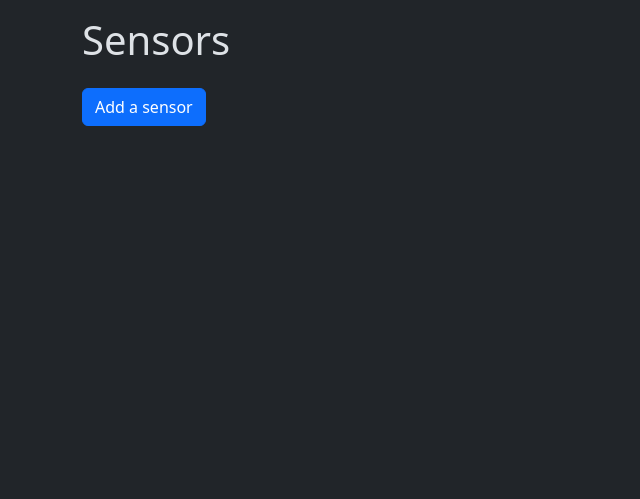
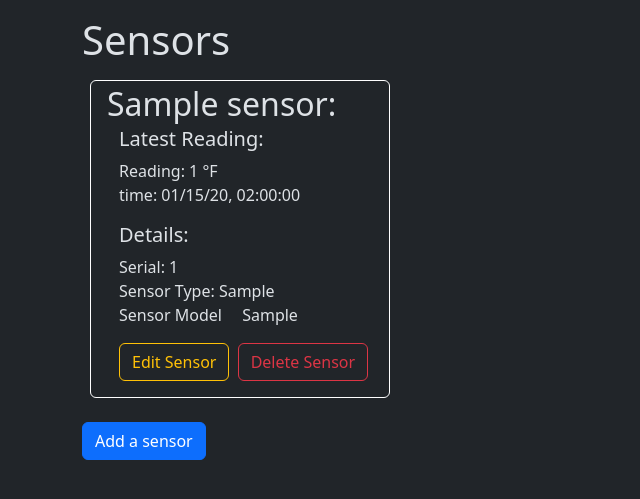
Before and after one commit to dmcgrandle/coolio, a Flask app: page /sensors/ in a window 1280 px wide. Shown: the part 56-555 px from the top of the page, without its empty margins (0-640 px from the left). Run offline with Flask 3, Linux system fonts and the light colour scheme; tables that the repository leaves empty hold one stand-in row (values such as "Sample post"); some libraries are stand-ins or nearby versions.

Commit message:
sensors update

```diff
--- a/app/sensors/forms.py
+++ b/app/sensors/forms.py
@@ -12,8 +12,10 @@ class EditSensorForm(FlaskForm):
 
 class SensorForm(FlaskForm):
     name = IntegerField('Temp', validators=[DataRequired()])
+    reading = StringField('Reading')
+    timestamp = StringField('Time of Reading')
     serial = StringField('Serial')
     type = StringField('Sensor Type')
     model = StringField('Sensor Model')
-    edit = SubmitField('Edit Fan', render_kw={'class': 'btn btn-outline-warning'})
-    delete = SubmitField('Delete Fan', render_kw={'class': 'btn btn-outline-danger'})
+    edit = SubmitField('Edit Sensor', render_kw={'class': 'btn btn-outline-warning'})
+    delete = SubmitField('Delete Sensor', render_kw={'class': 'btn btn-outline-danger'})
--- a/app/sensors/routes.py
+++ b/app/sensors/routes.py
@@ -1,18 +1,14 @@
+import pytz
 from flask import render_template, flash, redirect, url_for, request
 from urllib.parse import urlsplit
 import sqlalchemy as sa
 from app import db
 from app.sensors import bp
 from app.sensors.forms import EditSensorForm, SensorForm
-from app.sensors.models import TempSensor
+from app.sensors.models import TempSensor, TempReading
 
 @bp.route('/', methods=['GET', 'POST'])
 def sensors_index():
-    temps = [
-        {'name': 'Outside HP Room', 'tempF': '65'},
-        {'name': 'Back of Cabinet', 'tempF': '80'},
-        {'name': 'By Dreamwall', 'tempF': '72'},
-    ]
     sensors = TempSensor.query.all()
     if sensors.__len__() == 0:
       return redirect(url_for('sensors.new_sensor'))
@@ -21,8 +17,31 @@ def sensors_index():
       for sensor in sensors:
         if sensor.name == form.name.data:
           if form.edit.data == True:
-             return redirect(url_for('sensors.new_sensor')+'?name='+sensor.name)
-    return render_template('sensors_index.html', form=form, sensors=sensors)
+            return redirect(url_for('sensors.new_sensor')+'?name='+sensor.name)
+          elif form.delete.data == True:
+            db.session.delete(sensor)
+            db.session.commit()
+            flash('Sensor {} DELETED!'.format(form.name.data))
+            return redirect(url_for('sensors.sensors_index'))
+          else:
+            pass #todo: implement error conditions
+    else: #request.method == 'GET'
+       pass
+    forms = []
+    for sensor in sensors:
+      query = sensor.readings.select()
+      reading = db.session.scalars(query).first()
+      form = SensorForm()
+      form.name.data = sensor.name
+      form.reading.data = reading.temp
+      form.timestamp.data = reading.timestamp.astimezone(
+          pytz.timezone('America/Los_Angeles')
+        ).strftime('%m/%d/%y, %H:%M:%S')
+      form.serial.data = sensor.id
+      form.type.data = sensor.type
+      form.model.data = sensor.model
+      forms.append(form)
+    return render_template('sensors_index.html', title='Sensors', forms=forms)
 
 @bp.route('/newsensor', methods=['GET', 'POST'])
 def new_sensor():
--- a/app/sensors/templates/sensors_index.html
+++ b/app/sensors/templates/sensors_index.html
@@ -5,18 +5,19 @@
     <div class="container">
         <div class="row">
             {% for form in forms %}
-            <div class="col m-2 shadow-5-strong border border-white rounded" style="max-width: 250px">
+            <div class="col m-2 shadow-5-strong border border-white rounded" style="max-width: 300px">
                 <h2 class="m-1">{{ form.name.data }}:</h2>
                 <form class="mx-auto ms-3" name="{{ form.name.data }}" action="" method="post">
                     {{ form.hidden_tag() }}
-                    <div>{{ form.name }}</div>
+                    <h5>Latest Reading:</h5>
+                    <p>
+                      {{ form.reading.label }}: <span>{{ form.reading.data }} &#176;F</span><br>
+                      time: {{ form.timestamp.data }}
+                    </p>
+                    <h5>Details:</h5>
                     <p>
                         {{ form.serial.label }}: <span>{{ form.serial.data }}</span><br>
-                    </p>
-                    <p>
                         {{ form.type.label }}: <span>{{ form.type.data }}</span><br>
-                    </p>
-                    <p>
                         {{ form.model.label }} <span class="ms-3">{{ form.model.data }}</span><br>
                     </p>
                     <p>{{ form.edit }} <span class="ms-1">{{ form.delete }}</span></p>
```
Also changed, not shown: app/sensors/models.py (+6 -7 lines), app/sensors/scheduled_tasks.py (+6 -8 lines), 1 other file.
